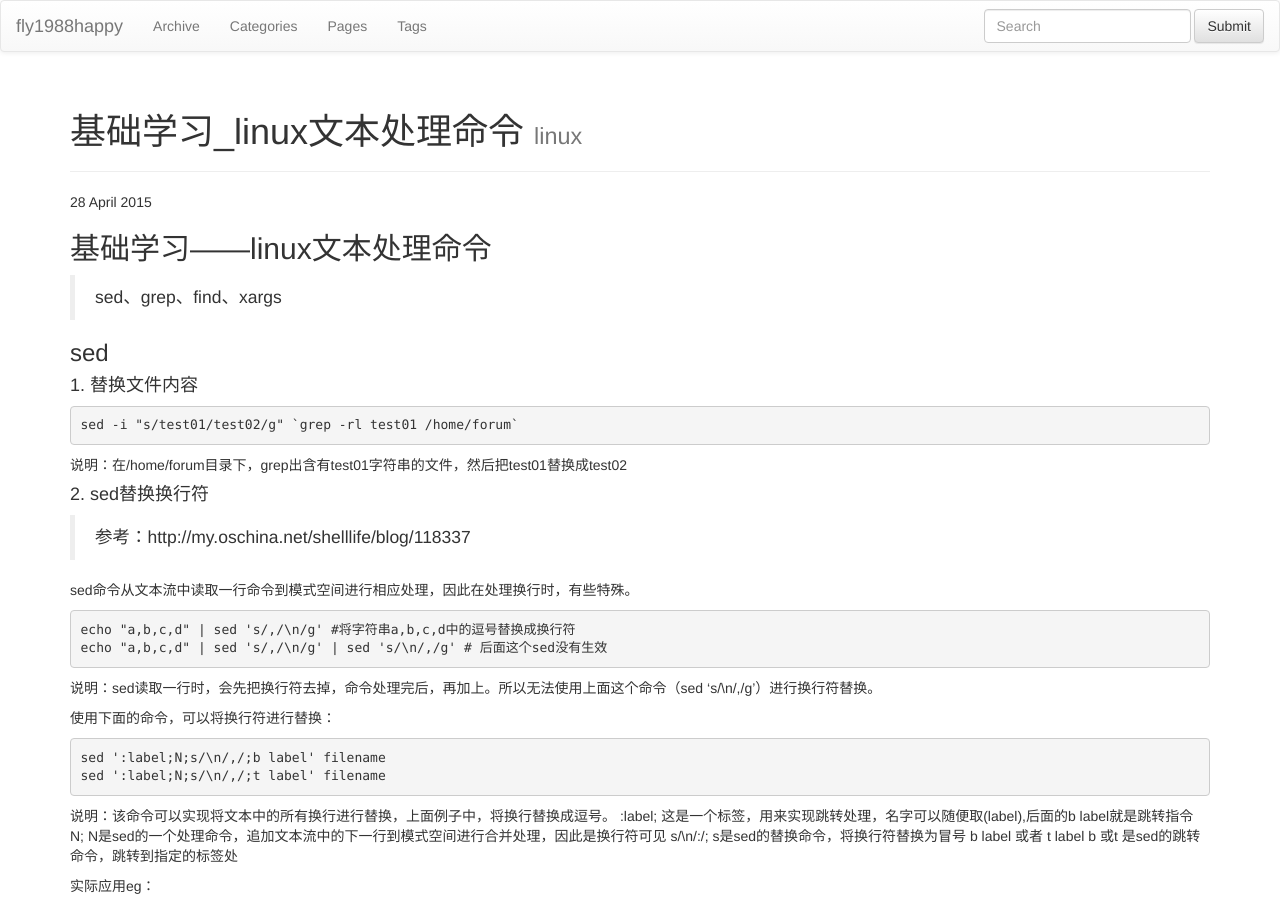
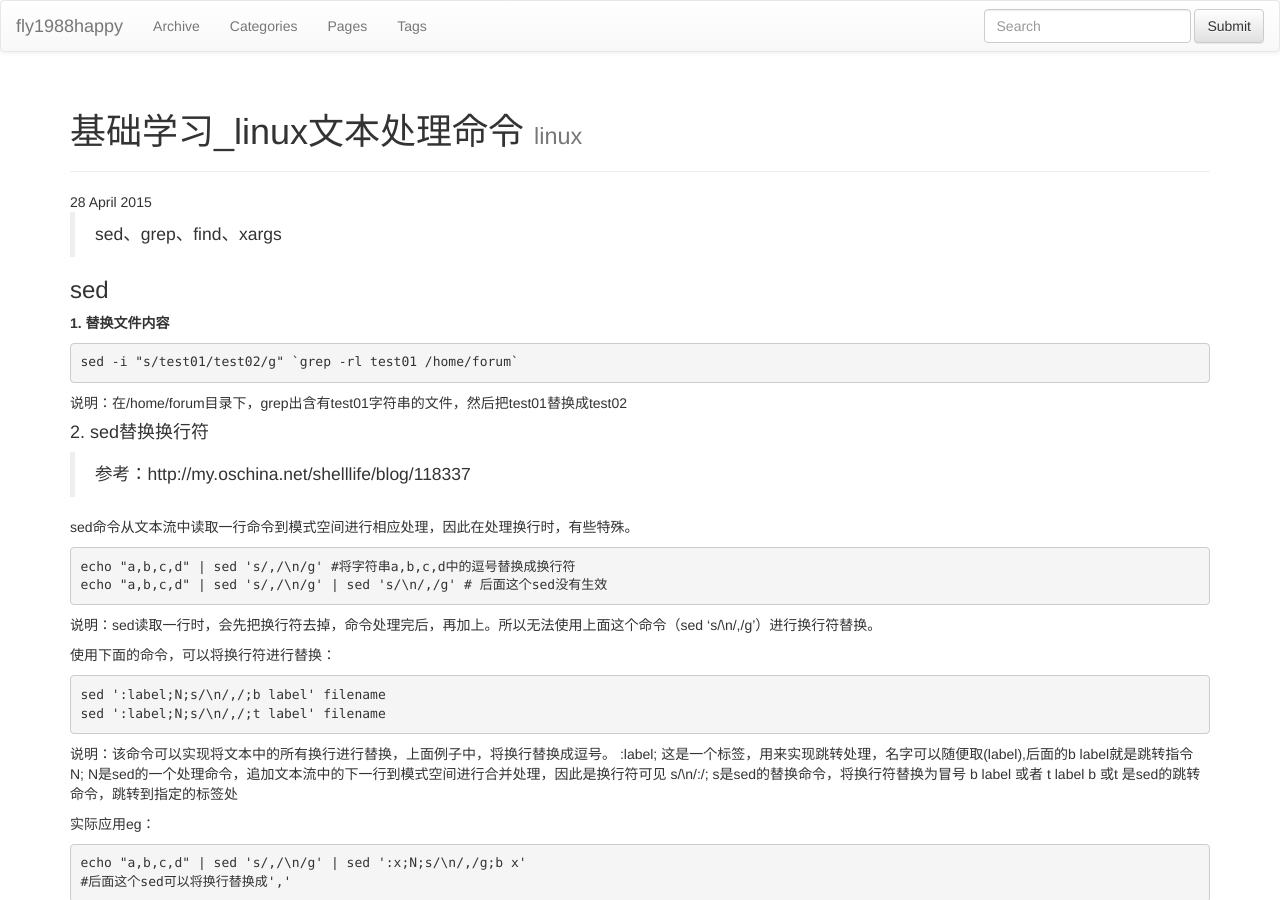
Before and after one commit to fly1988happy/fly1988happy.github.io, a Jekyll site: the page built from _posts/basic/2015-04-28-基础学习_linux文本处理命令.md, in a window 1280 px wide and 900 px high. Built offline with Jekyll 4.4.1, drawn with Linux system fonts in a browser that asks for light colours; nearby versions of some CDN libraries; library files that are not in the unit come from our copies; comment, search, counter and statistics services are not loaded.

Commit message:
Update 2015-04-28-基础学习_linux文本处理命令.md

````diff
--- a/_posts/basic/2015-04-28-基础学习_linux文本处理命令.md
+++ b/_posts/basic/2015-04-28-基础学习_linux文本处理命令.md
@@ -4,13 +4,10 @@ category : basic
 tagline: "linux"
 tags : [linux]
 ---
-{% include JB/setup %}
-##基础学习——linux文本处理命令
-
 > sed、grep、find、xargs
 
 ###sed
-#### 1. 替换文件内容
+**1. 替换文件内容**
 ```
 sed -i "s/test01/test02/g" `grep -rl test01 /home/forum`
 ```
````
